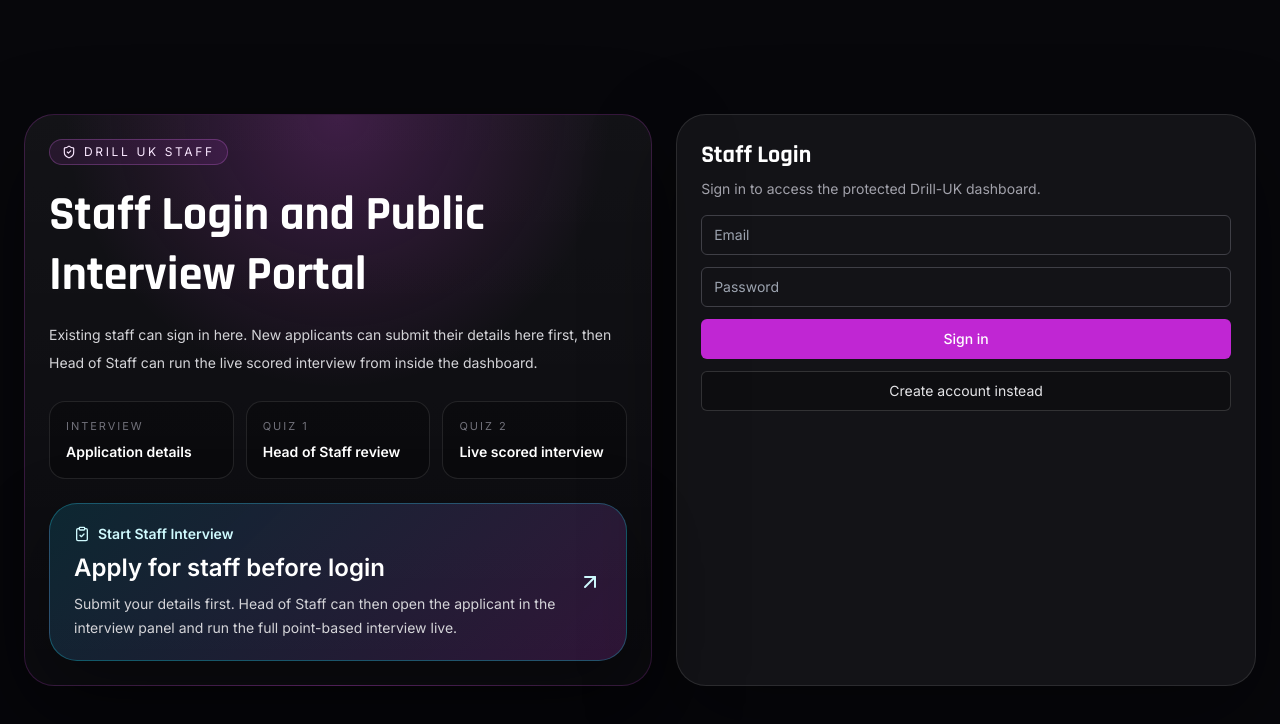
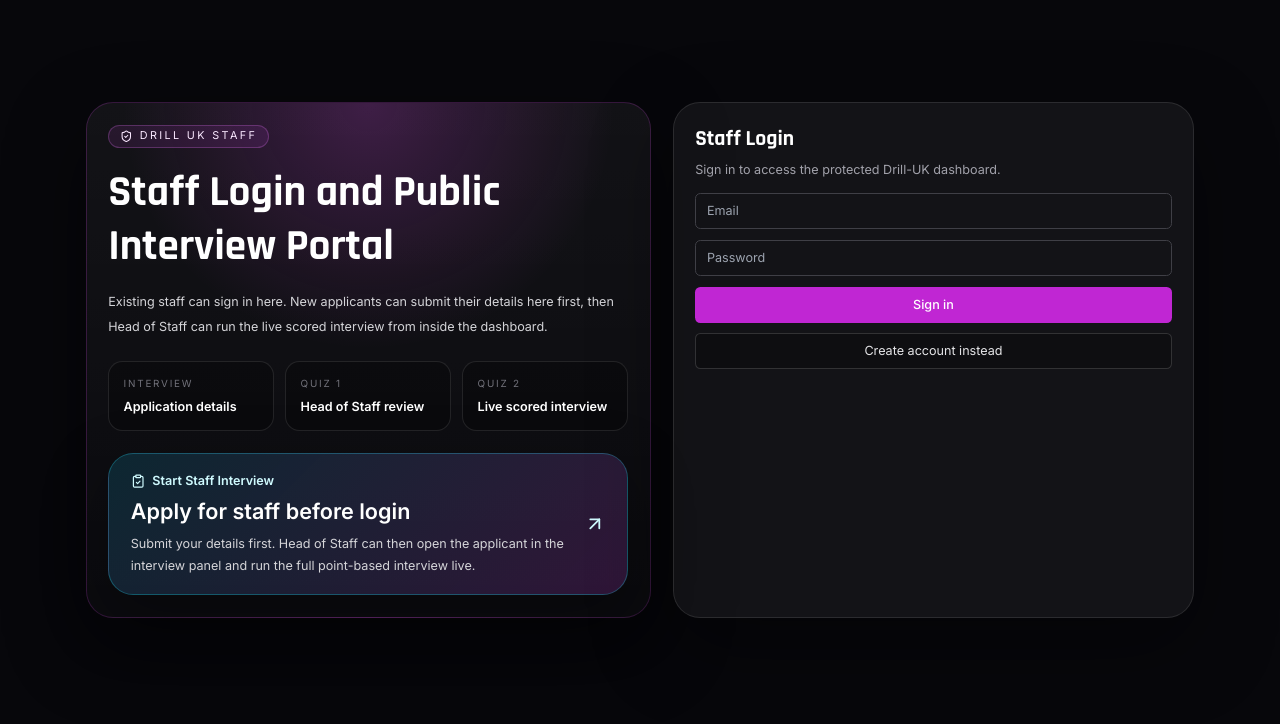
Before and after one commit to JeffValentine/drilluk-staff-dashboard, a React (Vite) app: page / in a window 1280 px wide. Shown: the top 724 px of the page. Built offline with nearby package versions, Linux system fonts and the light colour scheme.

Commit message:
Scale app shell to ninety percent

```diff
--- a/src/App.jsx
+++ b/src/App.jsx
@@ -3,6 +3,10 @@
 import DrillUKStaffTrackerPrototype from "./DrillUKStaffTrackerPrototype";
 import PublicInterviewFlow from "./components/PublicInterviewFlow";
 import { supabase, isSupabaseConfigured } from "./lib/supabase";
+
+function AppScaleShell({ children }) {
+  return <div style={{ zoom: '90%' }}>{children}</div>;
+}
 
 function LoginScreen({ error, info, onSignIn, onSignUp, onOpenInterview }) {
   const [email, setEmail] = useState("");
@@ -398,13 +402,13 @@
   }
 
   if (loading) {
-    return <div className="min-h-screen bg-zinc-950 p-6 text-zinc-200">Loading...</div>;
+    return <AppScaleShell><div className="min-h-screen bg-zinc-950 p-6 text-zinc-200">Loading...</div></AppScaleShell>;
   }
 
   if (!session) {
     if (interviewOpen) {
       return (
-        <PublicInterviewFlow
+        <AppScaleShell><PublicInterviewFlow
           onBack={() => {
             setInterviewOpen(false);
             setError("");
@@ -413,11 +417,11 @@
           loading={interviewSubmitting}
           error={error}
           info={info}
-        />
+        /></AppScaleShell>
       );
     }
     return (
-      <LoginScreen
+      <AppScaleShell><LoginScreen
         error={error}
         info={info}
         onSignIn={signIn}
@@ -427,25 +431,25 @@
           setInfo("");
           setInterviewOpen(true);
         }}
-      />
+      /></AppScaleShell>
     );
   }
 
   if (!profile) {
-    return <div className="min-h-screen bg-zinc-950 p-6 text-zinc-200">Loading account...</div>;
+    return <AppScaleShell><div className="min-h-screen bg-zinc-950 p-6 text-zinc-200">Loading account...</div></AppScaleShell>;
   }
 
   if (!canAccessDashboard) {
-    return <PendingApprovalScreen profile={profile} onSignOut={signOut} />;
+    return <AppScaleShell><PendingApprovalScreen profile={profile} onSignOut={signOut} /></AppScaleShell>;
   }
 
   return (
-    <DrillUKStaffTrackerPrototype
+    <AppScaleShell><DrillUKStaffTrackerPrototype
       authUser={session.user}
       profile={profile}
       onSignOut={signOut}
       dbReady={isSupabaseConfigured}
       onProfileRefresh={loadProfile}
-    />
+    /></AppScaleShell>
   );
 }
```
